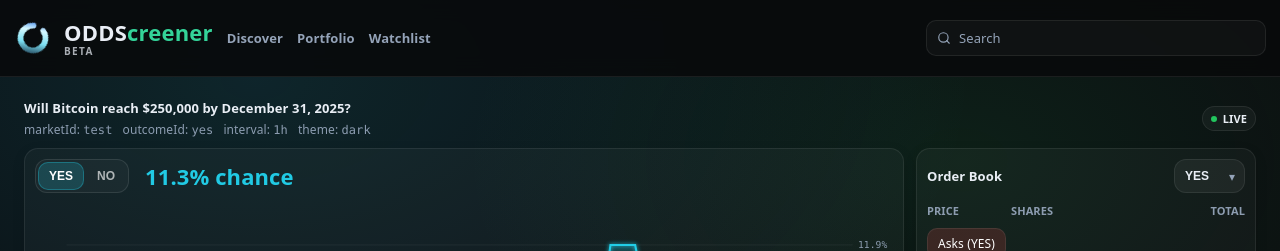
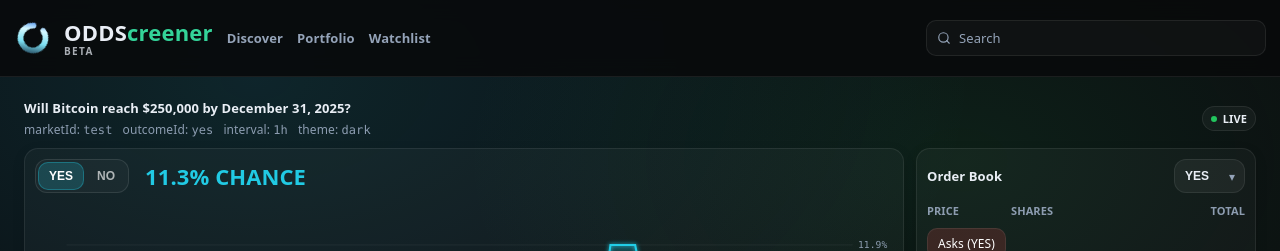
Before and after one commit to kann420/ODDScreener, a Next.js app: page /embed/kline in a window 1280 px wide. Shown: the top 251 px of the page. Built offline with nearby package versions, Linux system fonts and the light colour scheme.

Commit message:
Change 'chance' to 'CHANCE' in kline page

```diff
--- a/app/embed/kline/page.jsx
+++ b/app/embed/kline/page.jsx
@@ -610,7 +610,7 @@ useEffect(() => {
       fontWeight:"900",
       color: chartOutcome==="yes" ? "rgba(34,211,238,0.95)" : "rgba(168,85,247,0.95)"
     }}>
-      {fmtPct(lastPct)} chance
+      {fmtPct(lastPct)} CHANCE
     </div>
   </div>
 </div>
```
